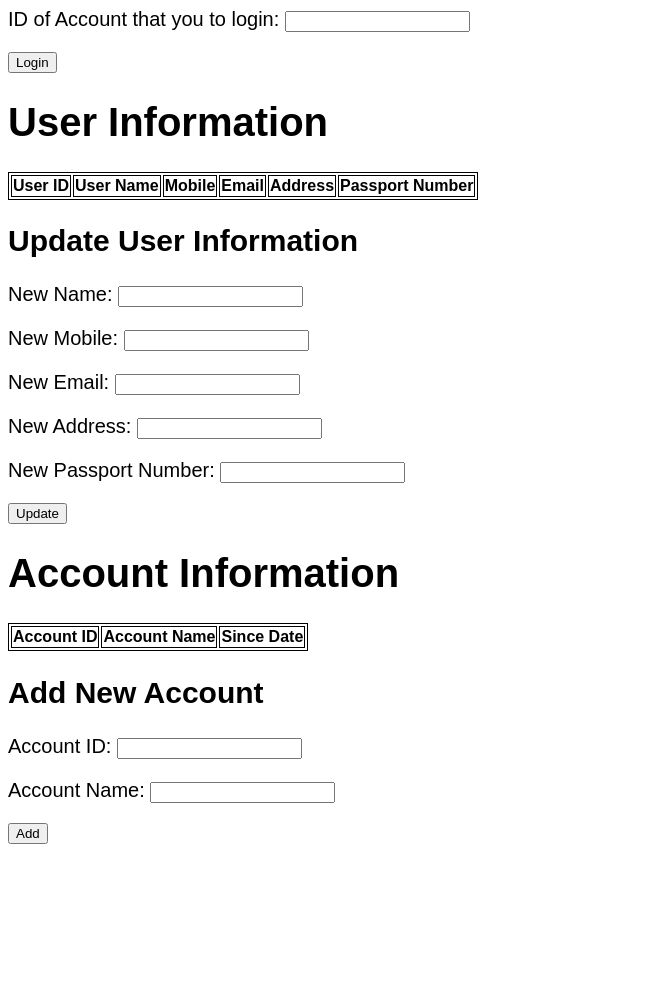
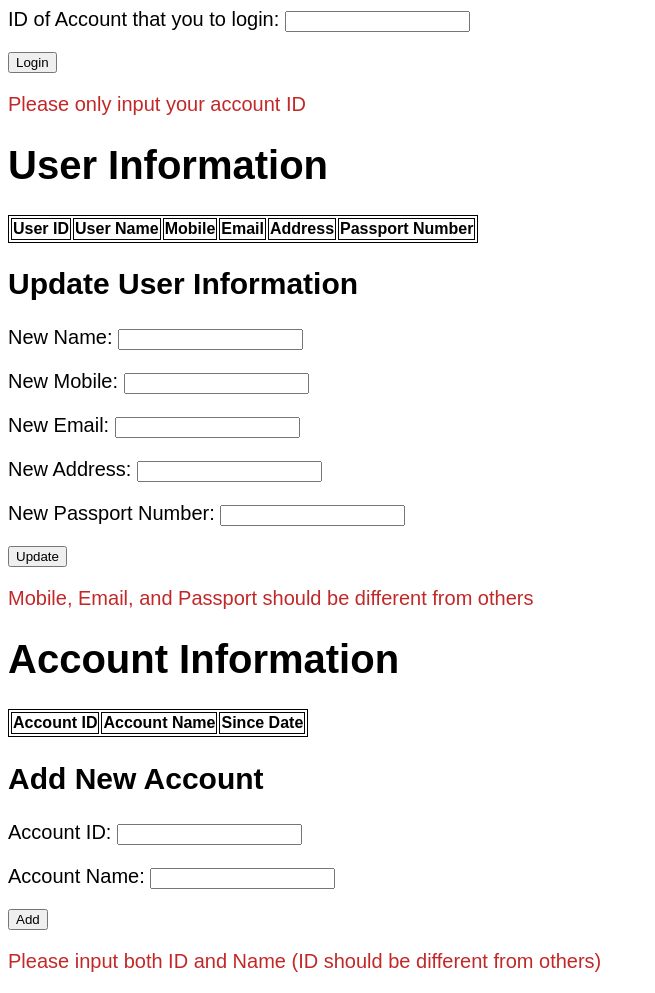
Before and after one commit to lukaswangbk/Introduction-To-Databases, a Flask app: template templates/user.html in a window 1280 px wide. Shown: the whole page, without its empty margins (0-655 px from the left). Before the commit the page ends 844 px from the top, so only its background shows below. Run offline with Flask 2, Linux system fonts and the light colour scheme; the template is opened without the code that fills it, so the values that code supplies are empty; parts of the project's set-up code (start-up, migrations or seed data) failed here and were passed over.

Commit message:
add warning letter in red

```diff
--- a/server.py
+++ b/server.py
@@ -79,11 +79,14 @@ def teardown_request(exception):
 
 @app.route('/')
 def login():
-  return render_template("login.html")
+  info = ""
+  context = dict(info=info)
+  return render_template("login.html", **context)
 
 
 @app.route('/logincheck', methods=['POST'])
 def logincheck():
+  info = ""
   user_id = request.form['user_id']
   cursor = g.conn.execute('SELECT user_id FROM Users WHERE user_id = %s', user_id)
   user_id = []
@@ -92,7 +95,9 @@ def logincheck():
   cursor.close()
 
   if len(user_id) == 0:
-    return redirect('/')
+    info = "Please input a valid User ID."
+    context = dict(info=info)
+    return render_template("login.html", **context)
   else:
     return redirect(url_for('user', user = user_id))
 
@@ -237,12 +242,14 @@ def accountcheck():
   card_no = []
   card_name = []
   card_expire = []
+  create_date = []
   for result in cursor:
     pay_id.append(result['pay_id'])
     type.append(result['type'])
     card_no.append(result['card_no'])
     card_name.append(result['card_name'])
     card_expire.append(result['card_expire'])
+    create_date.append(result['create_date'])
   cursor.close()
 
   if len(acc) == 0:
@@ -282,7 +289,6 @@ def accountcheck():
     context = dict(user_id=user_id, user_name=user_name, mobile=mobile, email=email, address=address, passport_no=passport_no, acc_id=acc_id, acc_name=acc_name, since=since)
     return render_template("user.html", **context)
   else:
-    create_date = datetime.date.today()
     context = dict(acc=acc, acc_name=acc_name, cash_balance=cash_balance, inv_balance=inv_balance, total_value=total_value, pay_id=pay_id, type=type, card_no=card_no, card_name=card_name, card_expire=card_expire, create_date=create_date, O_IP_id=O_IP_id, O_amount=O_amount, O_ip_name=O_ip_name, O_risk_type=O_risk_type, O_curr_yield=O_curr_yield, C_IP_id=C_IP_id, C_list_id=C_list_id, C_add_time=C_add_time, C_ip_name=C_ip_name, C_risk_type=C_risk_type, C_curr_yield=C_curr_yield)
     return render_template("account.html", **context)
 
@@ -392,26 +398,34 @@ def addpaymentmethod():
   acc_id = request.form['acc_id']
   acc_id = acc_id.strip("'][")
   create_date = datetime.date.today()
-  if pay_id != '' and type != '' and card_no != '' and card_name != '' and card_expire != '':
-    g.conn.execute('INSERT INTO Has_Payment_method VALUES (%s,%s,%s,%s,%s,%s,%s)', pay_id, type, card_no, card_name, card_expire, acc_id, create_date)
-  elif pay_id != '':
-    g.conn.execute('INSERT INTO Has_Payment_method(pay_id,acc_id) VALUES (%s,%s)', pay_id, acc_id)
-    if type == '':
-      g.conn.execute('UPDATE Has_Payment_method SET type = NULL WHERE (pay_id,acc_id) = (%s,%s)', pay_id, acc_id)
-    else:
-      g.conn.execute('UPDATE Has_Payment_method SET type = %s WHERE (pay_id,acc_id) = (%s,%s)', type, pay_id, acc_id)
-    if card_no == '':
-      g.conn.execute('UPDATE Has_Payment_method SET card_no = NULL WHERE (pay_id,acc_id) = (%s,%s)', pay_id, acc_id)
-    else:
-      g.conn.execute('UPDATE Has_Payment_method SET card_no = %s WHERE (pay_id,acc_id) = (%s,%s)', card_no, pay_id, acc_id)
-    if card_name == '':
-      g.conn.execute('UPDATE Has_Payment_method SET card_name = NULL WHERE (pay_id,acc_id) = (%s,%s)', pay_id, acc_id)
-    else:
-      g.conn.execute('UPDATE Has_Payment_method SET card_name = %s WHERE (pay_id,acc_id) = (%s,%s)', card_name, pay_id, acc_id)
-    if card_expire == '':
-      g.conn.execute('UPDATE Has_Payment_method SET card_expire = NULL WHERE (pay_id,acc_id) = (%s,%s)', pay_id, acc_id)
-    else:
-      g.conn.execute('UPDATE Has_Payment_method SET card_expire = %s WHERE (pay_id,acc_id) = (%s,%s)', card_expire, pay_id, acc_id)
+
+  cursor = g.conn.execute('SELECT pay_id FROM Has_Payment_method WHERE acc_id = %s', acc_id)
+  all_pay_id = []
+  for result in cursor:
+    all_pay_id.append(result['pay_id'])
+  cursor.close()
+
+  if pay_id not in all_pay_id:
+    if pay_id != '' and type != '' and card_no != '' and card_name != '' and card_expire != '':
+      g.conn.execute('INSERT INTO Has_Payment_method VALUES (%s,%s,%s,%s,%s,%s,%s)', pay_id, type, card_no, card_name, card_expire, acc_id, create_date)
+    elif pay_id != '':
+      g.conn.execute('INSERT INTO Has_Payment_method(pay_id,acc_id) VALUES (%s,%s)', pay_id, acc_id)
+      if type == '':
+        g.conn.execute('UPDATE Has_Payment_method SET type = NULL WHERE (pay_id,acc_id) = (%s,%s)', pay_id, acc_id)
+      else:
+        g.conn.execute('UPDATE Has_Payment_method SET type = %s WHERE (pay_id,acc_id) = (%s,%s)', type, pay_id, acc_id)
+      if card_no == '':
+        g.conn.execute('UPDATE Has_Payment_method SET card_no = NULL WHERE (pay_id,acc_id) = (%s,%s)', pay_id, acc_id)
+      else:
+        g.conn.execute('UPDATE Has_Payment_method SET card_no = %s WHERE (pay_id,acc_id) = (%s,%s)', card_no, pay_id, acc_id)
+      if card_name == '':
+        g.conn.execute('UPDATE Has_Payment_method SET card_name = NULL WHERE (pay_id,acc_id) = (%s,%s)', pay_id, acc_id)
+      else:
+        g.conn.execute('UPDATE Has_Payment_method SET card_name = %s WHERE (pay_id,acc_id) = (%s,%s)', card_name, pay_id, acc_id)
+      if card_expire == '':
+        g.conn.execute('UPDATE Has_Payment_method SET card_expire = NULL WHERE (pay_id,acc_id) = (%s,%s)', pay_id, acc_id)
+      else:
+        g.conn.execute('UPDATE Has_Payment_method SET card_expire = %s WHERE (pay_id,acc_id) = (%s,%s)', card_expire, pay_id, acc_id)
 
   # get information needed to redirect to account.html
   # get all the account information
--- a/templates/account.html
+++ b/templates/account.html
@@ -148,7 +148,7 @@
     <p> <input type="submit" value="Add"> </p>
     <p> <input type="hidden" name="acc_id" value={{acc}}> </p>
   </form>
-
+  <p style="color:rgb(194, 40, 40);">Payment ID should be different from others and cannot be empty</p>
 
 </body>
 
--- a/templates/login.html
+++ b/templates/login.html
@@ -12,6 +12,7 @@
 <form method="POST" action="/logincheck">
 <p>User ID: <input type="text" name="user_id"> <input type="submit" value="Login"></p>
 </form>
+<p style="color:rgb(194, 40, 40);">{{info}}</p>
 
 </body>
 
--- a/templates/user.html
+++ b/templates/user.html
@@ -15,6 +15,7 @@
     <p><input type="submit" value="Login"></p>
     <p><input type="hidden" name="user" value={{user_id}}></p>
   </form>
+  <p style="color:rgb(194, 40, 40);">Please only input your account ID</p>
 
   <h1>User Information</h1>
   <table>
@@ -52,6 +53,7 @@
     <p> <input type="submit" value="Update"> </p>
     <p> <input type="hidden" name="user_id" value={{user_id}}> </p>
   </form>
+  <p style="color:rgb(194, 40, 40);">Mobile, Email, and Passport should be different from others</p>
 
   <h1>Account Information</h1>
   <table>
@@ -80,6 +82,7 @@
     <p> <input type="submit" value="Add"> </p>
     <p> <input type="hidden" name="user_id" value={{user_id}}> </p>
   </form>
+  <p style="color:rgb(194, 40, 40);">Please input both ID and Name (ID should be different from others)</p>
 
 </body>
 
```
